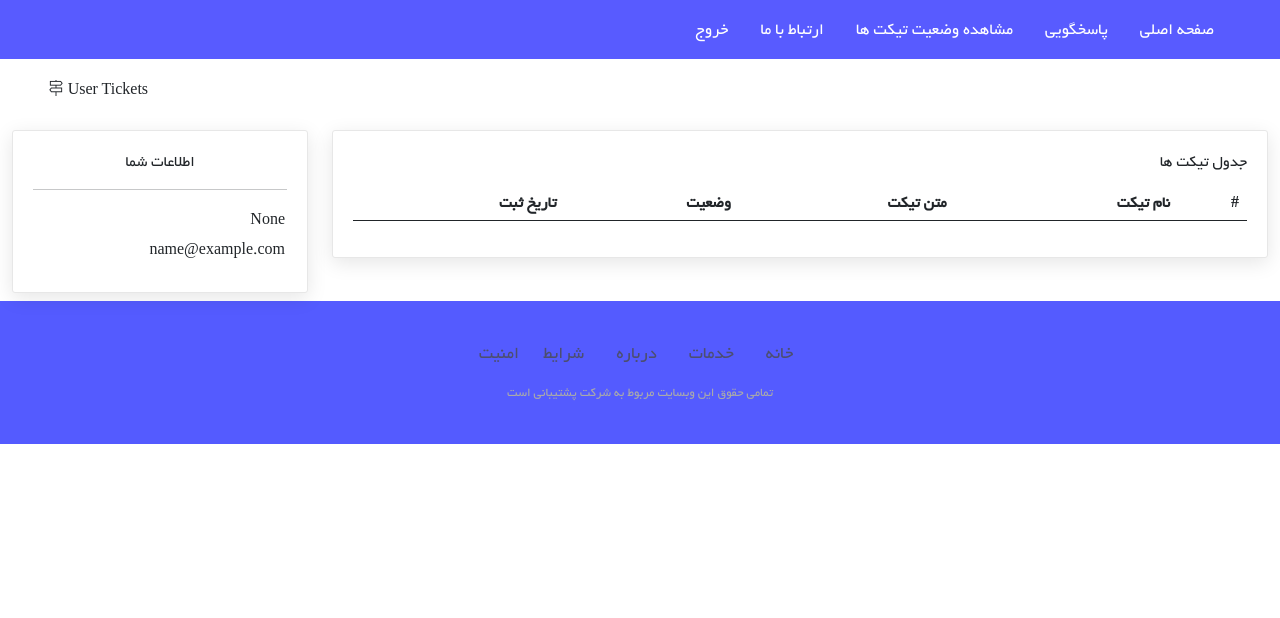
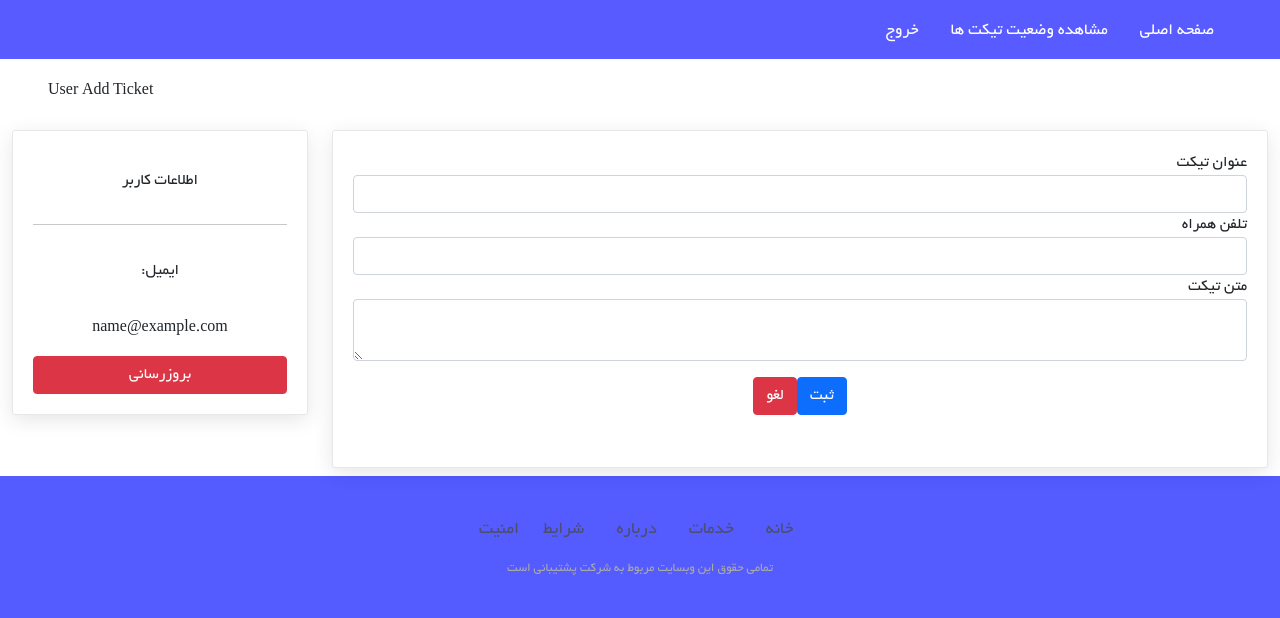
Before and after one commit to thesaeid/ticketing_project, a Django app: page /submit_ticket/ in a window 1280 px wide. Shown: the top 618 px of the page. Run offline with Django 4.2, Linux system fonts and the light colour scheme; the visitor is signed in with stand-in values (Sample User, id 1); lists and menus that the app fills with data are empty; parts of the project's set-up code (start-up, migrations or seed data) failed here and were passed over; some libraries are stand-ins or nearby versions.

Commit message:
a bad commit again, a lot of changes had been done but I think it's it, I did it

```diff
--- a/authenticating/models.py
+++ b/authenticating/models.py
@@ -6,7 +6,7 @@ from .managers import CustomUserManager
 
 
 class CustomUser(AbstractUser):
-    username = None
+    username = models.CharField(_("Username"), max_length=32, null=True, default="user")
     email = models.EmailField(_("email address"), unique=True)
     password = models.CharField(_("password"), max_length=128)
     USERNAME_FIELD = "email"
--- a/authenticating/views.py
+++ b/authenticating/views.py
@@ -32,7 +32,7 @@ def login_view(request):
                     user.email == "user@ticket.com"
                     and user.password == form.cleaned_data["password"]
                 ):
-                    return redirect("submit_ticket/")
+                    return redirect("submit_ticket")
 
                 else:
                     form = Login()
--- a/templates/parent/base.html
+++ b/templates/parent/base.html
@@ -3,7 +3,8 @@
 <head>
     <meta charset="UTF-8">
     <title>{% block title %} {% endblock %}</title>
-     <link rel="stylesheet" type="text/css" href="{% static 'css/base.css' %}">
+     {% comment %} <link rel="stylesheet" type="text/css" href="{% static 'css/base.css' %}"> {% endcomment %}
+    <link rel="stylesheet" type="text/css" href="{% static 'css/style2.css' %}">
      <link rel="stylesheet" href="{% static 'css/footer.css' %}">
      <link rel="stylesheet" href="{% static 'css/menu.css' %}">
 
--- a/templates/partial/menu.html
+++ b/templates/partial/menu.html
@@ -1,20 +1,15 @@
 <div class="topnav">
   {% if user.is_authenticated %}
+
     <a href="{% url 'index' %}">صفحه اصلی</a>
-    <a href="{% url 'admin_view_all_tickets' %}"> پاسخگویی </a>
-    <a href="{% url 'admin_view_all_tickets' %}">مشاهده وضعیت تیکت ها</a>
-    <a href="#">ارتباط با ما</a>
+    {% if user.username == "admin" %}
+      <a href="{% url 'admin_view_all_tickets' %}"> پاسخگویی </a>
+      <a href="{% url 'admin_view_all_tickets' %}">مشاهده وضعیت تیکت ها</a>
+    {% else %}
+      <a href="{% url 'user_tickets' %}">مشاهده وضعیت تیکت ها</a>
+    {% endif %}
     <a href="{% url 'logout' %}">خروج </a>
     {% else %}
     <a href="{% url 'login' %}">ورود</a>
     {% endif %}
-    {% comment %} <div class="search-container">
-      <form action="">
-        {% csrf_token %}
-        <input type="text" placeholder="جستجو..." name="search">
-        <button type="submit">
-          <i class="fa fa-search"></i>
-        </button>
-      </form>
-    </div> {% endcomment %}
   </div>
--- a/templates/ticketing/admin_view_ticket/admin_view_ticket.html
+++ b/templates/ticketing/admin_view_ticket/admin_view_ticket.html
@@ -6,7 +6,6 @@
   <meta charset="UTF-8">
     <meta http-equiv="X-UA-Compatible" content="IE=edge">
     <meta name="viewport" content="width=device-width, initial-scale=1.0">
-    <title>Namr Project</title>
     <link rel="stylesheet" href="https://use.fontawesome.com/releases/v5.8.1/css/all.css"
         integrity="sha384-50oBUHEmvpQ+1lW4y57PTFmhCaXp0ML5d60M1M7uH2+nqUivzIebhndOJK28anvf" crossorigin="anonymous">
     <link rel="stylesheet" type="text/css" href="{% static 'css/style2.css' %}">
--- a/templates/ticketing/submitticket/submitticket.html
+++ b/templates/ticketing/submitticket/submitticket.html
@@ -5,7 +5,8 @@
   <meta charset="UTF-8">
     <meta http-equiv="X-UA-Compatible" content="IE=edge">
     <meta name="viewport" content="width=device-width, initial-scale=1.0">
-        <link rel="stylesheet" href="https://use.fontawesome.com/releases/v5.8.1/css/all.css" integrity="sha384-50oBUHEmvpQ+1lW4y57PTFmhCaXp0ML5d60M1M7uH2+nqUivzIebhndOJK28anvf" crossorigin="anonymous">
+    <link rel="stylesheet" href="https://use.fontawesome.com/releases/v5.8.1/css/all.css" integrity="sha384-50oBUHEmvpQ+1lW4y57PTFmhCaXp0ML5d60M1M7uH2+nqUivzIebhndOJK28anvf" crossorigin="anonymous">
+    <link rel="stylesheet" type="text/css" href="{% static 'css/style2.css' %}">
 
 
 {% endblock %}
@@ -33,7 +34,7 @@
                           <label for="title-ticket" class="db">عنوان تیکت</label>
                           <input type="text" name="title" class="form-control">
                           <label for="phone" class="db"> تلفن همراه</label>
-                          <input type="tel" name="phonnum" class="form-control">
+                          <input type="tel" name="phone_number" class="form-control">
                           <label for="text-ticket" class="db">متن تیکت</label>
                           <textarea name="description" class="form-control"></textarea>
                           <div class="text-center py-3">
@@ -48,8 +49,8 @@
                 <div class="card main-page-info">
                     <p>اطلاعات کاربر</p>
                     <hr>
-                    <p>ایمیل:</p>
-                    <p>{{email}}</p>
+                    <p>ایمیل: </p>
+                    <p>{{ user.email}}</p>
                     <a href="#" class="btn btn-block btn-danger main-page-update-btn">بروزرسانی</a>
 
                 </div>
--- a/templates/ticketing/user_tickets/user_tickets.html
+++ b/templates/ticketing/user_tickets/user_tickets.html
@@ -6,6 +6,7 @@
     <meta http-equiv="X-UA-Compatible" content="IE=edge">
     <meta name="viewport" content="width=device-width, initial-scale=1.0">
     <link rel="stylesheet" type="text/css" href="{% static 'css/index.css' %}">
+    <link rel="stylesheet" type="text/css" href="{% static 'css/style2.css' %}">
     <link rel="stylesheet" href="https://use.fontawesome.com/releases/v5.8.1/css/all.css" integrity="sha384-50oBUHEmvpQ+1lW4y57PTFmhCaXp0ML5d60M1M7uH2+nqUivzIebhndOJK28anvf" crossorigin="anonymous">
 {% endblock %}
 {% block content %}
@@ -39,23 +40,21 @@
                             </thead>
                             <tbody>
                                 <!-- FIRST BODY START -->
-                               {% for ticket in tickets %}
+                                {% for ticket in tickets %}
                                 <tr>
                                     <th scope="row">{{ ticket.id }}</th>
-
-                                    <!-- By click on title, ticket details page apear for admin  -->
-                                    <td><a href="#">{{ ticket.title }}</a></td>
-                                    <td>{{ ticket.description}}</td>
-                                    {% if ticket.ATTRIBUTE_TYPE_FIELDS == 1 %}
-                                        <td><span class="badge badge-success">بررسی شده</span></td>
-                                    {% elif ticket.ATTRIBUTE_TYPE_FIELDS == 2 %}
-                                        <td><span class="badge badge-warning">در حال بررسی</span></td>
-                                    {% elif ticket.ATTRIBUTE_TYPE_FIELDS == 3 %}
-                                        <td><span class="badge badge-danger">بررسی نشده</span></td>
+                                    <td><h5><a href="{% url 'view_ticket' ticket.id %}">{{ ticket.title }}</a></h5></td>
+                                    <td>{{ ticket.description }}</td>
+                                    {% if ticket.status == 'بررسی شده' %}
+                                        <td><span class="badge badge-success">{{ ticket.status }}</span></td>
+                                    {% elif ticket.status == 'درحال بررسی' %}
+                                        <td><span class="badge badge-warning">{{ ticket.status }}</span></td>
+                                    {% else %}
+                                        <td><span class="badge badge-danger">{{ ticket.status }}</span></td>
                                     {% endif %}
-                                    <td>{{ ticket.created_time }}</td>
+                                    <td>{{ ticket.modified_time }}</td>
                                 </tr>
-                                {% endfor %}
+                            {% endfor %}
 
                             </tbody>
                         </table>
@@ -67,10 +66,8 @@
                 <div class="card main-page-info">
                     <p>اطلاعات شما</p>
                     <hr>
-                    <span>{{ user.username }}</span>
+                    <span>ایمیل: </span>
                     <span>{{ user.email}}</span>
-                    <span>{{ user.phonnum }}</span>
-
                 </div>
             </div>
 
--- a/ticketing/forms.py
+++ b/ticketing/forms.py
@@ -2,10 +2,10 @@ from django import forms
 from .models import Ticketing, ResponseTicket
 
 
-class UserSubmitTicketForm(forms.ModelForm):
-    class Meta:
-        model = Ticketing
-        fields = ("title", "phone_number", "description", "user")
+class UserSubmitTicketForm(forms.Form):
+    title = forms.CharField(max_length=100)
+    phone_number = forms.CharField(max_length=17)
+    description = forms.CharField(widget=forms.Textarea)
 
 
 class AdminViewTicketForm(forms.Form):
--- a/ticketing/urls.py
+++ b/ticketing/urls.py
@@ -6,12 +6,14 @@ from .views import (
     admin_view_ticket,
     admin_view_all_tickets,
     logout,
+    view_ticket,
 )
 
 urlpatterns = [
     path("", index, name="index"),
+    path("view_ticket/<int:ticket_id>", view_ticket, name="view_ticket"),
     path("submit_ticket/", submit_ticket, name="submit_ticket"),
-    path("user_tickets/<int:pk>/", user_tickets, name="user_tickets"),
+    path("user_tickets/", user_tickets, name="user_tickets"),
     path(
         "admin_view_all_tickets/",
         admin_view_all_tickets,
--- a/ticketing/views.py
+++ b/ticketing/views.py
@@ -15,16 +15,28 @@ def index(request):
         checked_tickets_count = queryset.filter(status="بررسی شده").count()
         inprogress_tickets_count = queryset.filter(status="درحال بررسی").count()
         not_checked_tickets_count = queryset.filter(status="بررسی نشده").count()
-        return render(
-            request,
-            "ticketing/index/index.html",
-            {
-                "tickets": queryset,
-                "checked_tickets_count": checked_tickets_count,
-                "inprogress_tickets_count": inprogress_tickets_count,
-                "not_checked_tickets_count": not_checked_tickets_count,
-            },
-        )
+        if request.user.email == "admin@ticket.com":
+            return render(
+                request,
+                "ticketing/index/index.html",
+                {
+                    "tickets": queryset,
+                    "checked_tickets_count": checked_tickets_count,
+                    "inprogress_tickets_count": inprogress_tickets_count,
+                    "not_checked_tickets_count": not_checked_tickets_count,
+                },
+            )
+        else:
+            return render(
+                request,
+                "ticketing/index/index.html",
+                {
+                    "tickets": queryset,
+                    "checked_tickets_count": checked_tickets_count,
+                    "inprogress_tickets_count": inprogress_tickets_count,
+                    "not_checked_tickets_count": not_checked_tickets_count,
+                },
+            )
     else:
         return redirect("/login")
 
@@ -33,18 +45,29 @@ def index(request):
 def submit_ticket(request):
     if request.user.is_authenticated:
         email = request.user.email
-        print(email)
-        user = Ticketing.objects.select_related("user").filter(user__email=email)
+        user = request.user
         if request.method == "POST":
             form = UserSubmitTicketForm(request.POST)
             if form.is_valid():
-                form.save()
-                return redirect("/ticketing/user_tickets/")
+                data = form.cleaned_data
+                title = data["title"]
+                phone_number = data["phone_number"]
+                description = data["description"]
+                ticket = Ticketing.objects.create(
+                    user=user,
+                    title=title,
+                    phone_number=phone_number,
+                    description=description,
+                )
+                return redirect(f"/user_tickets/{ticket.id}")
             else:
                 print(form.data)
                 return HttpResponse("not ok")
         else:
             form = UserSubmitTicketForm()
+            return render(
+                request, "ticketing/submitticket/submitticket.html", {"form": form}
+            )
 
     return render(
         request,
@@ -54,14 +77,27 @@ def submit_ticket(request):
 
 
 @login_required
-def user_tickets(request, pk):
-    tickets = Ticketing.objects.filter(user_id=pk)
-    user = Ticketing.objects.select_related("user").filter(user__id=pk)
+def user_tickets(request):
+    tickets = Ticketing.objects.filter(user_id=request.user.id)
+    user = request.user
     return render(
         request,
         "ticketing/user_tickets/user_tickets.html",
-        {tickets: "tickets", user: "user"},
+        {"tickets": tickets, "user": user},
     )
+
+
+@login_required
+def view_ticket(request, ticket_id):
+    ticket = get_object_or_404(Ticketing, id=ticket_id)
+    if ticket.user_id == request.user.id:
+        return render(
+            request,
+            "ticketing/user_view_ticket/view_ticket.html",
+            {"ticket": ticket},
+        )
+    else:
+        return HttpResponse("You are not authorized to view this ticket")
 
 
 @login_required
```
Also changed, not shown: templates/ticketing/index/index.html (+5 -3 lines), templates/ticketing/user_view_ticket/view_ticket.html (added, +69 -0 lines), authenticating/migrations/0002_customuser_username.py (added).
